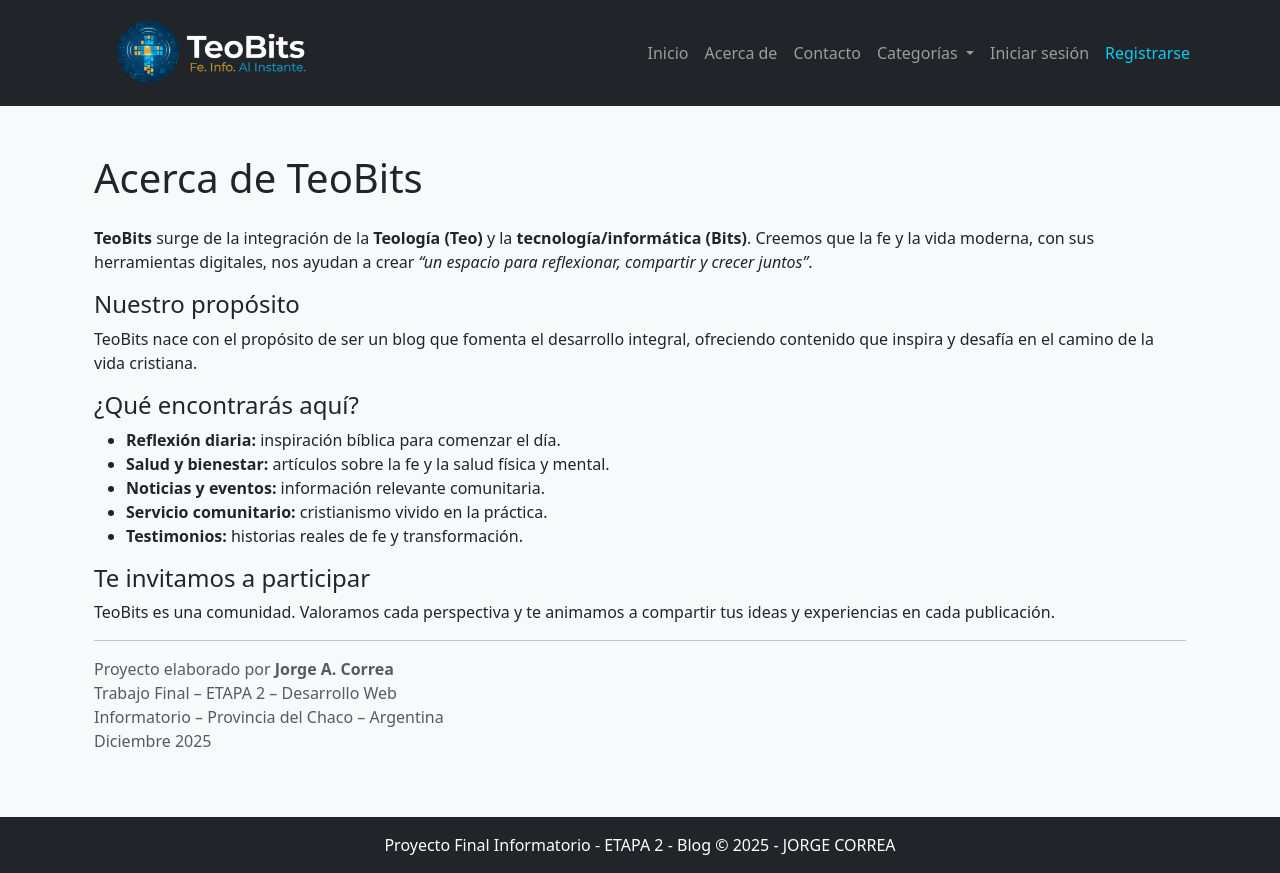
After one commit to JorchC/Informatorio-Blog-Entrega_parcial_1, a Django app: page /acerca-de/ in a window 1280 px wide. The commit adds this page. Run offline with Django 5.2, Linux system fonts and the light colour scheme; data that the repository does not hold is empty.

Commit message:
Se agregaron paginas de contacto y acerca de

```diff
--- a/primer_proyecto/primer_proyecto/urls.py
+++ b/primer_proyecto/primer_proyecto/urls.py
@@ -16,7 +16,7 @@ Including another URLconf
 """
 from django.contrib import admin
 from django.urls import path, include
-from .views import HomeView
+from .views import HomeView, AcercaDeView, contacto
 from django.conf import settings
 from django.conf.urls.static import static
 
@@ -25,8 +25,10 @@ urlpatterns = [
 
     # Página principal
     path('', HomeView.as_view(), name='index'),
+    path('acerca-de/', AcercaDeView.as_view(), name='acerca_de'), # acerca de
+    path('contacto/', contacto, name='contacto'), # contacto
 
-    # Apps
+    # Apps s
     path(
         'posts/',
         include(('apps.posts.urls', 'posts'), namespace='posts')
@@ -34,7 +36,7 @@ urlpatterns = [
     path('usuarios/', include('apps.usuarios.urls')),
 ]
 
-# Archivos media en desarrollo
+# Archivos media
 if settings.DEBUG:
     urlpatterns += static(
         settings.MEDIA_URL,
--- a/primer_proyecto/primer_proyecto/views.py
+++ b/primer_proyecto/primer_proyecto/views.py
@@ -1,18 +1,56 @@
 from django.views.generic import TemplateView
+from django.shortcuts import render, redirect
+from django.contrib import messages
+from django import forms
 from apps.posts.models import Post
 
+
+class ContactoForm(forms.Form):
+    nombre = forms.CharField(
+        label="Nombre",
+        max_length=100,
+        widget=forms.TextInput(attrs={'class': 'form-control', 'placeholder': 'Tu nombre'})
+    )
+    correo = forms.EmailField(
+        label="Correo Electrónico",
+        widget=forms.EmailInput(attrs={'class': 'form-control', 'placeholder': 'email@ejemplo.com'})
+    )
+    asunto = forms.CharField(
+        label="Asunto",
+        max_length=100,
+        widget=forms.TextInput(attrs={'class': 'form-control'})
+    )
+    mensaje = forms.CharField(
+        label="Mensaje",
+        widget=forms.Textarea(attrs={'class': 'form-control', 'rows': 4})
+    )
 
 class HomeView(TemplateView):
     template_name = "index.html"
 
     def get_context_data(self, **kwargs):
         context = super().get_context_data(**kwargs)
-
         # Mostrar posts activos, más recientes primero
         context["posts"] = (
             Post.objects
             .filter(activo=True)
             .order_by("-publicado")
         )
+        return context
 
-        return context
+# Acerca de
+class AcercaDeView(TemplateView):
+    template_name = "acercaDe.html"
+
+# Formulario de Contacto
+def contacto(request):
+    if request.method == 'POST':
+        form = ContactoForm(request.POST)
+        if form.is_valid():
+            # Acá hay que configurar todo lo que sea para el e-mail real (el envio digamos)
+            messages.success(request, "¡Gracias por contactarnos! Tu mensaje ha sido enviado con éxito.")
+            return redirect('index')
+    else:
+        form = ContactoForm()
+
+    return render(request, 'contacto.html', {'form': form})
--- /dev/null
+++ b/primer_proyecto/templates/acercaDe.html
@@ -0,0 +1,46 @@
+{% extends "base.html" %}
+
+{% block contenido %}
+<div class="container mt-4">
+
+    <h1 class="mb-4">Acerca de TeoBits</h1>
+
+    <p>
+        <strong>TeoBits</strong> surge de la integración de la
+        <strong>Teología (Teo)</strong> y la <strong>tecnología/informática (Bits)</strong>.
+        Creemos que la fe y la vida moderna, con sus herramientas digitales,
+        nos ayudan a crear <em>“un espacio para reflexionar, compartir y crecer juntos”</em>.
+    </p>
+
+    <h4>Nuestro propósito</h4>
+    <p>
+        TeoBits nace con el propósito de ser un blog que fomenta el desarrollo integral,
+        ofreciendo contenido que inspira y desafía en el camino de la vida cristiana.
+    </p>
+
+    <h4>¿Qué encontrarás aquí?</h4>
+    <ul>
+        <li><strong>Reflexión diaria:</strong> inspiración bíblica para comenzar el día.</li>
+        <li><strong>Salud y bienestar:</strong> artículos sobre la fe y la salud física y mental.</li>
+        <li><strong>Noticias y eventos:</strong> información relevante comunitaria.</li>
+        <li><strong>Servicio comunitario:</strong> cristianismo vivido en la práctica.</li>
+        <li><strong>Testimonios:</strong> historias reales de fe y transformación.</li>
+    </ul>
+
+    <h4>Te invitamos a participar</h4>
+    <p>
+        TeoBits es una comunidad. Valoramos cada perspectiva y te animamos
+        a compartir tus ideas y experiencias en cada publicación.
+    </p>
+
+    <hr>
+
+    <p class="text-muted">
+        Proyecto elaborado por <strong>Jorge A. Correa</strong><br>
+        Trabajo Final – ETAPA 2 – Desarrollo Web<br>
+        Informatorio – Provincia del Chaco – Argentina<br>
+        Diciembre 2025
+    </p>
+
+</div>
+{% endblock %}
--- a/primer_proyecto/templates/base.html
+++ b/primer_proyecto/templates/base.html
@@ -6,21 +6,16 @@
     <meta name="viewport" content="width=device-width, initial-scale=1.0">
     <title>{{ SITE_NAME }}</title>
 
-    <!-- Bootstrap -->
     <link rel="stylesheet" href="https://cdn.jsdelivr.net/npm/bootstrap@5.3.3/dist/css/bootstrap.min.css">
 
-    <!-- Estilos propios -->
     <link rel="stylesheet" href="{% static 'css/estilos.css' %}">
 </head>
 <body class="bg-light">
 
 
-<!-- NAVBAR PRINCIPAL -->
-
 <nav class="navbar navbar-expand-lg navbar-dark bg-dark">
     <div class="container">
 
-        <!-- LOGO -->
         <a class="navbar-brand d-flex align-items-center" href="{% url 'index' %}">
             <img src="{% static 'imagenes/TeoBits.png' %}"
                  alt="TeoBits"
@@ -37,13 +32,18 @@
         <div class="collapse navbar-collapse" id="navbarNav">
             <ul class="navbar-nav ms-auto">
 
-                <!-- Inicio -->
                 <li class="nav-item">
                     <a class="nav-link" href="{% url 'index' %}">Inicio</a>
                 </li>
 
+                <li class="nav-item">
+                    <a class="nav-link" href="{% url 'acerca_de' %}">Acerca de</a>
+                </li>
 
-                <!-- CATEGORÍAS -->
+                <li class="nav-item">
+                    <a class="nav-link" href="{% url 'contacto' %}">Contacto</a>
+                </li>
+
 
                 <li class="nav-item dropdown">
                     <a class="nav-link dropdown-toggle" href="#"
@@ -72,8 +72,6 @@
                 </li>
 
 
-                <!-- USUARIO AUTENTICADO -->
-
                 {% if user.is_authenticated %}
 
                     <li class="nav-item">
@@ -82,7 +80,6 @@
                         </span>
                     </li>
 
-                    <!-- PANEL COLABORADOR -->
                     {% if user.groups.all and user.groups.all.0.name == 'Colaborador' %}
                     <li class="nav-item dropdown">
                         <a class="nav-link dropdown-toggle text-info" href="#"
@@ -113,7 +110,6 @@
                     </li>
                     {% endif %}
 
-                    <!-- Logout -->
                     <li class="nav-item">
                         <a class="nav-link text-warning"
                            href="{% url 'usuarios:logout' %}">
@@ -144,8 +140,6 @@
 </nav>
 
 
-<!-- CONTENIDO -->
-
 <main class="container py-4">
 
     {% if messages %}
@@ -159,13 +153,10 @@
 </main>
 
 
-<!-- FOOTER -->
-
 <footer class="bg-dark text-white text-center py-3 mt-4">
         Proyecto Final Informatorio - ETAPA 2 - Blog © 2025 - JORGE CORREA
 </footer>
 
-<!-- Bootstrap JS -->
 <script src="https://cdn.jsdelivr.net/npm/bootstrap@5.3.3/dist/js/bootstrap.bundle.min.js"></script>
 
 </body>
--- a/primer_proyecto/templates/posts/editar_comentario.html
+++ b/primer_proyecto/templates/posts/editar_comentario.html
@@ -7,7 +7,7 @@
 <form method="POST">
     {% csrf_token %}
 
-    {# El formulario contiene el campo 'contenido' del modelo Comentario #}
+
     {{ form.as_p }}
 
     <button class="btn btn-warning">Guardar Cambios</button>
--- a/primer_proyecto/templates/posts/eliminar_comentario.html
+++ b/primer_proyecto/templates/posts/eliminar_comentario.html
@@ -7,7 +7,7 @@
 <p>¿Estás seguro que querés eliminar este comentario?</p>
 
 <p class="border p-3 bg-light">
-    {# Muestra el contenido del comentario que se va a eliminar #}
+    <!-- Muestra el contenido del comentario que se va a eliminar -->
     {{ object.contenido }}
 </p>
 
--- a/primer_proyecto/templates/posts/lista_posts.html
+++ b/primer_proyecto/templates/posts/lista_posts.html
@@ -13,7 +13,7 @@
 
 <hr>
 
-{# --- INICIO DE CONTROLES DE FILTRADO Y ORDENAMIENTO --- #}
+<!--INICIO DE CONTROLES DE FILTRADO Y ORDENAMIENTO -->
 <div class="card p-3 mb-4 shadow-sm bg-light">
     {# El formulario usa el método GET para aplicar los filtros #}
     <form method="GET" class="row g-3 align-items-end">
@@ -33,7 +33,7 @@
             <select name="categoria" id="id_categoria" class="form-select">
                 <option value="todas" {% if categoria_actual_id == 'todas' %}selected{% endif %}>Todas las Categorías</option>
 
-                {# Iterar sobre las categorías pasadas desde el contexto de la vista #}
+                <!--Iterar sobre las categorías pasadas desde el contexto de la vista-->
                 {% for cat in categorias %}
                     <option value="{{ cat.pk }}"
                             {# La comparación debe ser con el pk convertido a string para coincidir con el valor GET #}
@@ -50,7 +50,7 @@
 
     </form>
 </div>
-{# --- FIN DE CONTROLES DE FILTRADO Y ORDENAMIENTO --- #}
+<!--  FIN DE CONTROLES DE FILTRADO Y ORDENAMIENTO -->
 
 
 {% if posts %}
```
Also changed, not shown: primer_proyecto/templates/contacto.html (added, +30 -0 lines), 1 other file.
